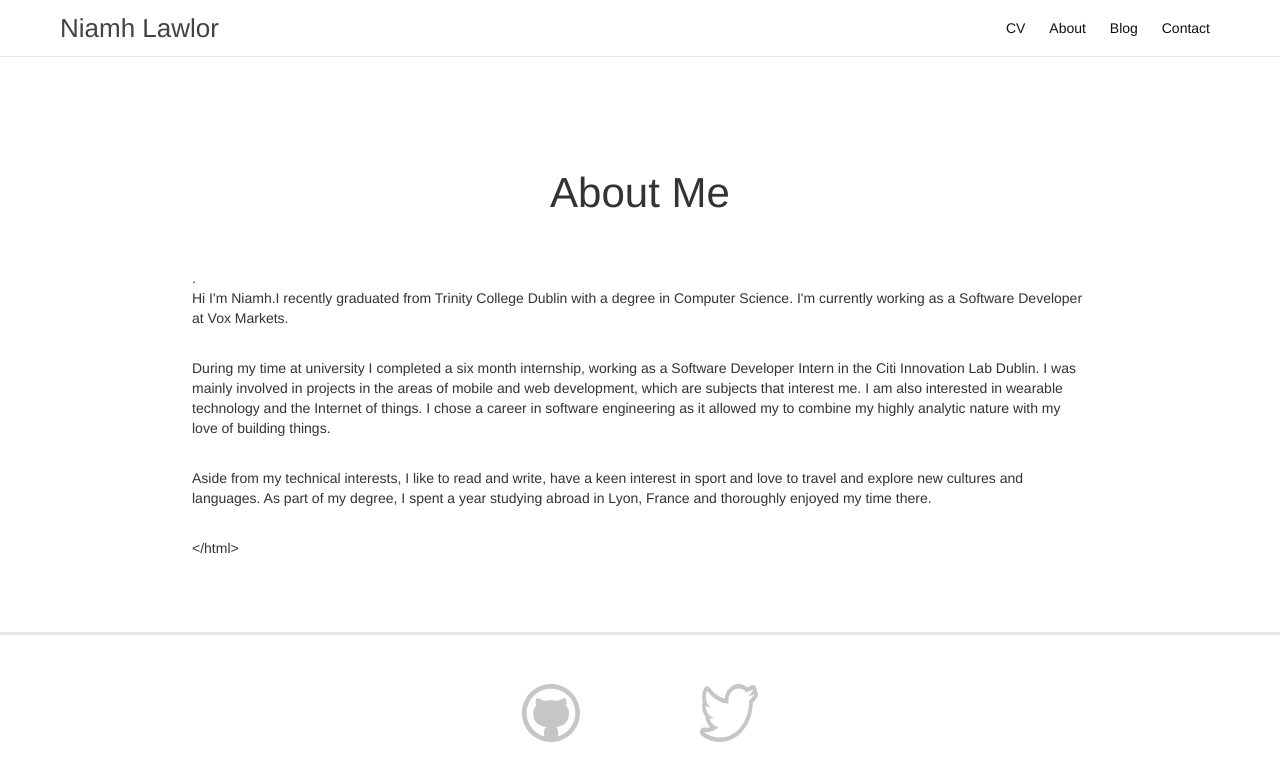
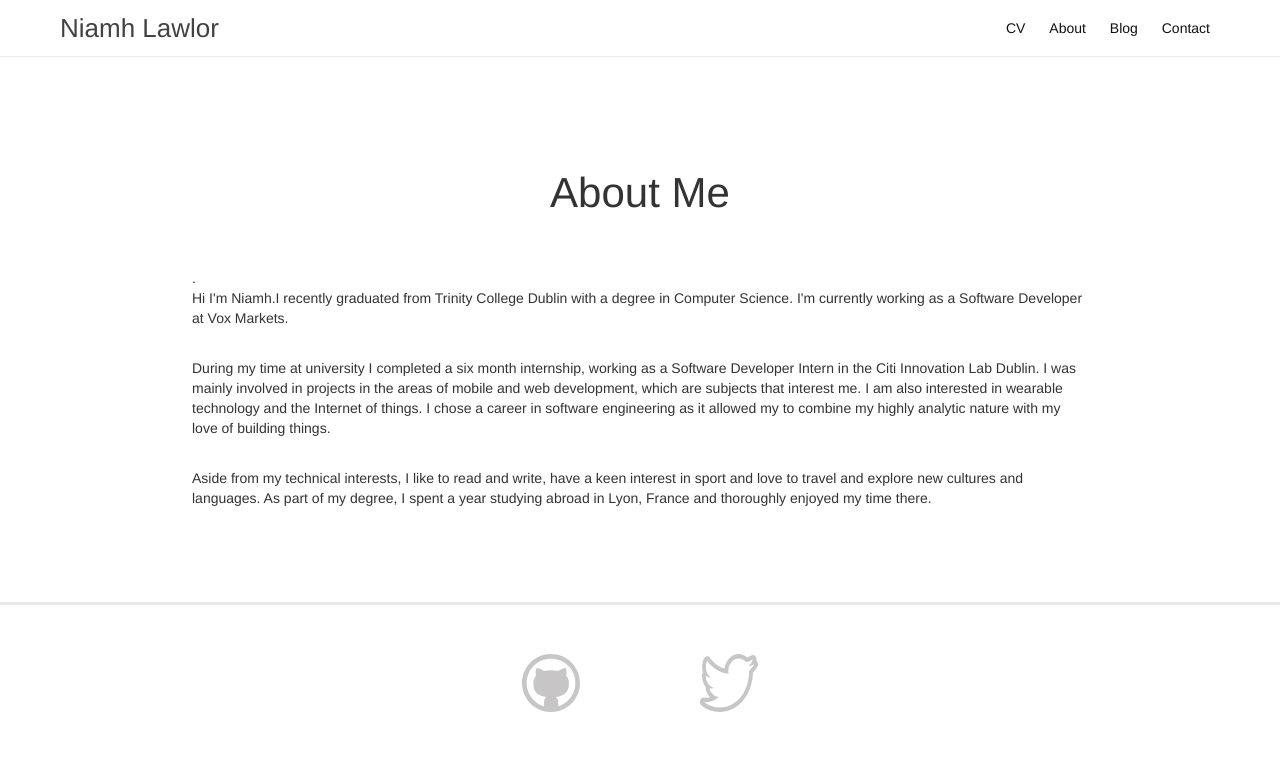
Before and after one commit to nileahtobhair/nileahtobhair.github.io, a Jekyll site: the page built from about.md, in a window 1280 px wide. Shown: the top 781 px of the page. Built offline with Jekyll 4.4.1, drawn with Linux system fonts in a browser that asks for light colours.

Commit message:
edit about text

```diff
--- a/about.md
+++ b/about.md
@@ -9,7 +9,7 @@ permalink: /about/
 	    	.
 				<p class="about">Hi I'm Niamh.I recently graduated from Trinity College Dublin with a degree in Computer Science. I'm currently working as a Software Developer at Vox Markets.</p><br>
 				<p class="about"> During my time at university I completed a six month internship, working as a Software Developer Intern in the Citi Innovation Lab Dublin. I was mainly involved in projects in the areas of mobile and web development, which are  subjects that interest me. I am also interested in wearable technology and the Internet of things. I chose a career in software engineering as it allowed my to combine my highly analytic nature with my love of building things. <br>
-				 <br>
+				 <br></p>
 				<p class="about">Aside from my technical interests, I like to read and write, have a keen interest in sport and love to travel and explore new cultures and languages. As part of my degree, I spent a year studying abroad in Lyon, France and thoroughly enjoyed my time there.
 				</p>
 				<br>
```
